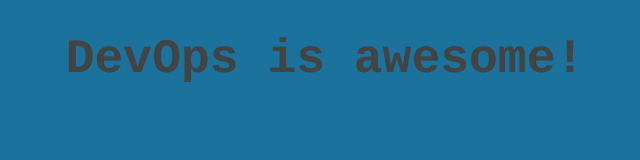
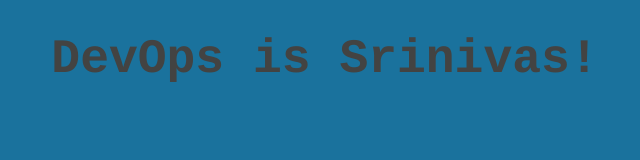
Before and after one commit to linuxacademy/devops-essentials-sample-app, a plain HTML site: page src/index.html in a window 1280 px wide. Shown: the whole page, without its empty margins (315-955 px from the left). Drawn offline with Linux system fonts and the light colour scheme.

Commit message:
Update index.html

```diff
--- a/src/index.html
+++ b/src/index.html
@@ -5,7 +5,7 @@
 </head>
 <body style="background-color: #1A729D;">
     <h1 style="font-family: Courier; color: #434342; font-size: 48px; text-align: center;">
-        DevOps is awesome!
+        DevOps is Srinivas!
     </h1>
 </body>
 </html>
```
